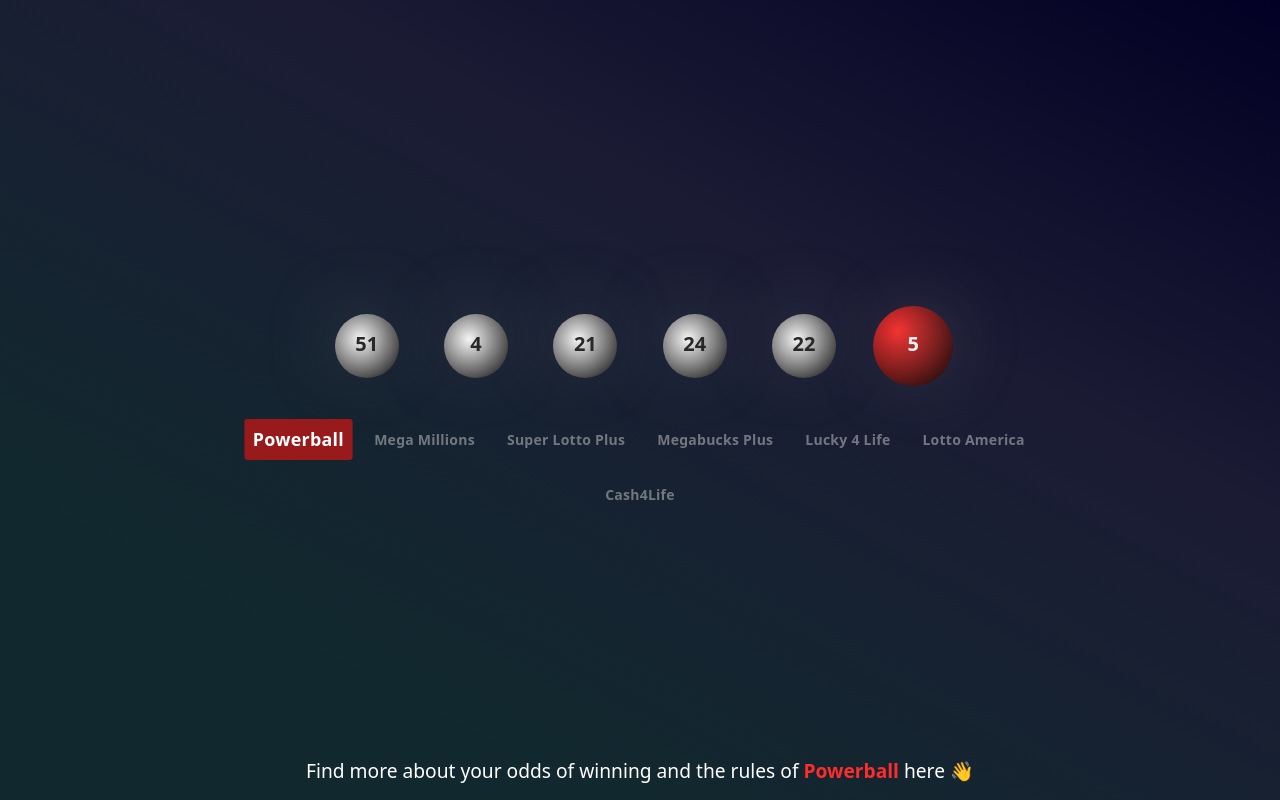
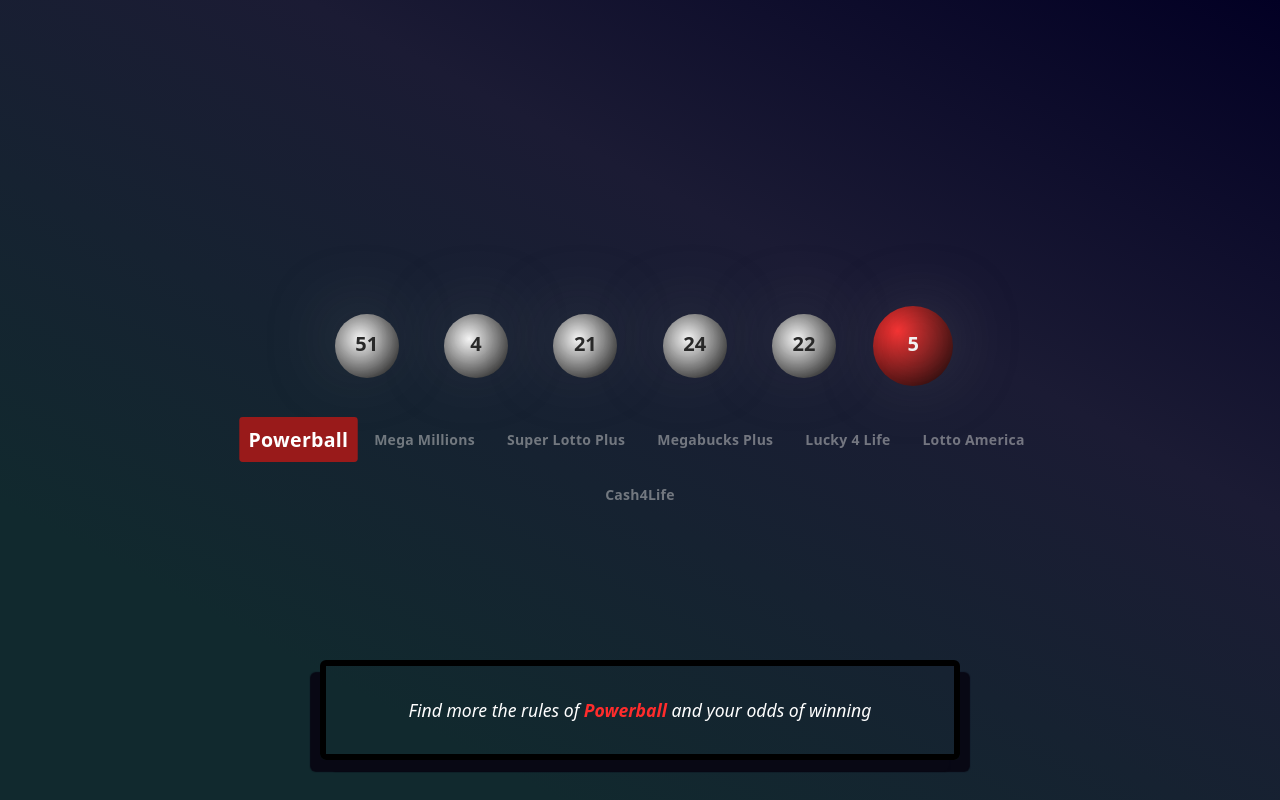
Before and after one commit to charlesmartinreed/make-me-rich-plz, a plain HTML site: page index.html in a window 1280 px wide. Both pictures are taken after a click on the element "Powerball". Drawn offline with Linux system fonts and the light colour scheme.

Commit message:
Make styling changes for lotto desc, kofi cta.

```diff
--- a/index.html
+++ b/index.html
@@ -12,7 +12,7 @@
       src="https://storage.ko-fi.com/cdn/widget/Widget_2.js"
     ></script>
     <script type="text/javascript">
-      kofiwidget2.init("Yes, I take tips!", "#11292e", "W7W3GHRGO");
+      kofiwidget2.init("Yes, I take tips!", "transparent", "W7W3GHRGO");
       kofiwidget2.draw();
     </script>
     <meta
--- a/scripts/script.js
+++ b/scripts/script.js
@@ -97,7 +97,7 @@
 
 function updateCaptionText(lottoLink, lottoName, accentColor) {
   let captionHtml = `
-    <a href="${lottoLink}" target="_blank" class="lotto-description-link">Find more about your odds of winning and the rules of <span style="color: ${accentColor}">${lottoName}</span> here 👋</a>
+    <a href="${lottoLink}" target="_blank" class="lotto-description-link">Find more the rules of <span style="color: ${accentColor}">${lottoName}</span> and your odds of winning</a>
   `;
 
   lottoDescriptionCaption.innerHTML = captionHtml;
@@ -154,14 +154,6 @@
 
 function layoutNumbers(lottoNumbers, mainBallColor, bonusBallColor) {
   clearNumbers();
-  // let dropTiming = {
-  //   easing: "cubic-bezier(0.6, -0.28, 0.735, 0.045)",
-  //   duration: 500,
-  //   iterations: 1,
-  //   delay: 0,
-  // };
-
-  // let dropAnimation = [{ transform: "translateY(40px)" }];
 
   for (let ballIndex = 0; ballIndex < lottoNumbers.length; ballIndex++) {
     let ballElement = document.createElement("div");
@@ -187,6 +179,10 @@
   }
 
   colorizeBonusBall(bonusBallColor);
+}
+
+function clearNumbers() {
+  numberEl.innerHTML = "";
 }
 
 function animateLottoBall(ballElement, ballPosition, ballLabel) {
@@ -219,10 +215,6 @@
   ].style.background = `radial-gradient(circle at 25px 25px, ${color}, #000)`;
 }
 
-function clearNumbers() {
-  numberEl.innerHTML = "";
-}
-
 function addLottoOptions() {
   for (const lotto of LottoTypes) {
     let { lottoName } = lotto;
@@ -243,27 +235,12 @@
   }
 }
 
-function addLottoListener(element, lottoName) {
-  element.addEventListener("click", (e) => {
-    document.querySelectorAll(".lotto-option").forEach((option) => {
-      option.classList.remove("selected");
-    });
-
-    setLotto(lottoName);
-    deselectLotto();
-    element.classList.add("selected");
-    highlightSelectedLotto();
-  });
-}
-
 function deselectLotto() {
   let elements = document.querySelectorAll(".lotto-option");
 
   elements.forEach((element) => {
     element.style.background = "transparent";
     element.style.color = `rgba(206, 206, 206, 0.5)`;
-    element.style.boxShadow = `none`;
-    element.style.border = `none`;
   });
 }
 
@@ -298,13 +275,23 @@
 
       return darkenedHex.length === 1 ? `0${darkenedHex}` : darkenedHex;
     });
-
-  console.log("combined converted hex is", splitHexValues);
-
   return `#${splitHexValues.join("")}`;
 }
 
 // EVENT LISTENERS
+function addLottoListener(element, lottoName) {
+  element.addEventListener("click", (e) => {
+    document.querySelectorAll(".lotto-option").forEach((option) => {
+      option.classList.remove("selected");
+    });
+
+    setLotto(lottoName);
+    deselectLotto();
+    element.classList.add("selected");
+    highlightSelectedLotto();
+  });
+}
+
 lottoTypeSelector.addEventListener("change", (e) => {
   updatedLotto = e.target.value;
   setLotto(updatedLotto);
--- a/styles/style.css
+++ b/styles/style.css
@@ -2,6 +2,7 @@
   box-sizing: border-box;
   margin: 0;
   padding: 0;
+  --color-deep-black-blue: rgba(8, 8, 20, 1);
 }
 
 body,
@@ -153,7 +154,7 @@
 
 .lotto-option.selected {
   border-radius: 3px;
-  transform: scale(1.05);
+  transform: scale(1.15);
   transition: all 0.5s cubic-bezier(0.445, 0.05, 0.55, 0.95);
 }
 
@@ -163,19 +164,28 @@
 
 figure {
   position: fixed;
-  bottom: 0;
-  left: 0;
-  width: 100%;
+  bottom: 5%;
+  left: 50%;
+  transform: translateX(-50%);
+  width: 50%;
   padding: 1rem;
+  height: 100px;
   display: flex;
-  justify-content: center;
+  flex-direction: column;
+  justify-content: space-evenly;
   align-items: center;
+  color: #fff;
+  border: 6px solid black;
+  border-radius: 6px;
+  box-shadow: -10px 12px 1px var(--color-deep-black-blue),
+    10px 12px 1px var(--color-deep-black-blue);
+  font-style: italic;
 }
 
 .lotto-description-link {
   text-decoration: none;
   color: #fff;
-  font-size: 1.2rem;
+  font-size: 1.1rem;
 }
 
 .lotto-description-link span {
@@ -190,14 +200,22 @@
 }
 
 .btn-container a.kofi-button {
-  box-shadow: inset 0px 16px 100px 0px #1b1b34 !important;
+  box-shadow: -8px 10px 1px var(--color-deep-black-blue),
+    10px 10px 1px var(--color-deep-black-blue);
   font-family: system-ui, -apple-system, BlinkMacSystemFont, "Segoe UI", Roboto,
     Oxygen, Ubuntu, Cantarell, "Open Sans", "Helvetica Neue", sans-serif !important;
   padding: 0.25rem 1.5rem !important;
   border-radius: 4px !important;
+  border: 4px solid black !important;
 }
 
 @media screen and (max-width: 750px) {
+  /* KOFI BUTTON STYLING */
+  .btn-container {
+    right: 50%;
+    transform: translateX(50%);
+  }
+
   #numbers-container {
     width: 50%;
     grid-template-columns: repeat(3, 1fr);
@@ -213,6 +231,9 @@
 
   figure {
     text-align: center;
+    width: 60%;
+    height: 70px;
+    bottom: 3%;
   }
 
   .lotto-description-link {
```
